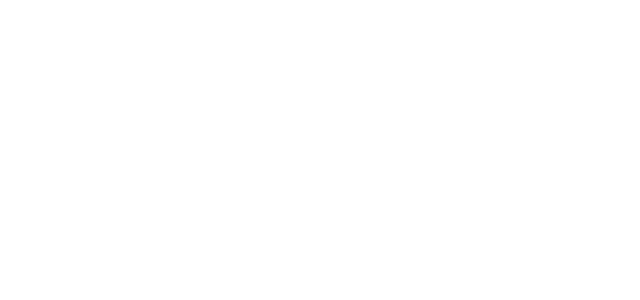
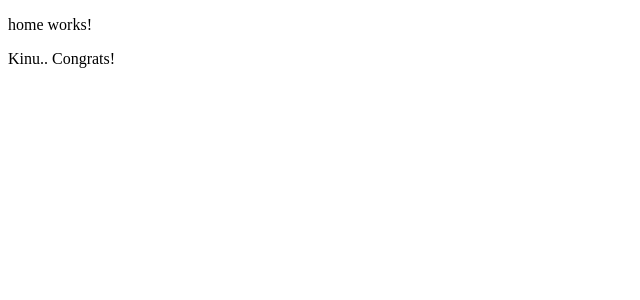
Before and after one commit to kinu07/angular-hotel-app, an Angular app: page / in a window 1280 px wide. Shown: the top 300 px of the page, without its empty margins (0-640 px from the left). Built offline with nearby package versions, Linux system fonts and the light colour scheme.

Commit message:
add routes and paths

```diff
--- a/src/app/app-routing.module.ts
+++ b/src/app/app-routing.module.ts
@@ -1,7 +1,14 @@
 import { NgModule } from '@angular/core';
 import { RouterModule, Routes } from '@angular/router';
+import { HomeComponent } from './home/home.component';
+import { ReservationFormComponent } from './reservation-form/reservation-form.component';
+import { ReservationListComponent } from './reservation-list/reservation-list.component';
 
-const routes: Routes = [];
+const routes: Routes = [
+  {path :"", component : HomeComponent },
+  {path : "list" ,component : ReservationListComponent},
+  {path : "new-reservation" ,component : ReservationFormComponent}
+];
 
 @NgModule({
   imports: [RouterModule.forRoot(routes)],
--- a/src/app/home/home.component.html
+++ b/src/app/home/home.component.html
@@ -1 +1,2 @@
-<p>home works!</p>
+<p>home works! </p>
+<p>Kinu.. Congrats! </p>
```
